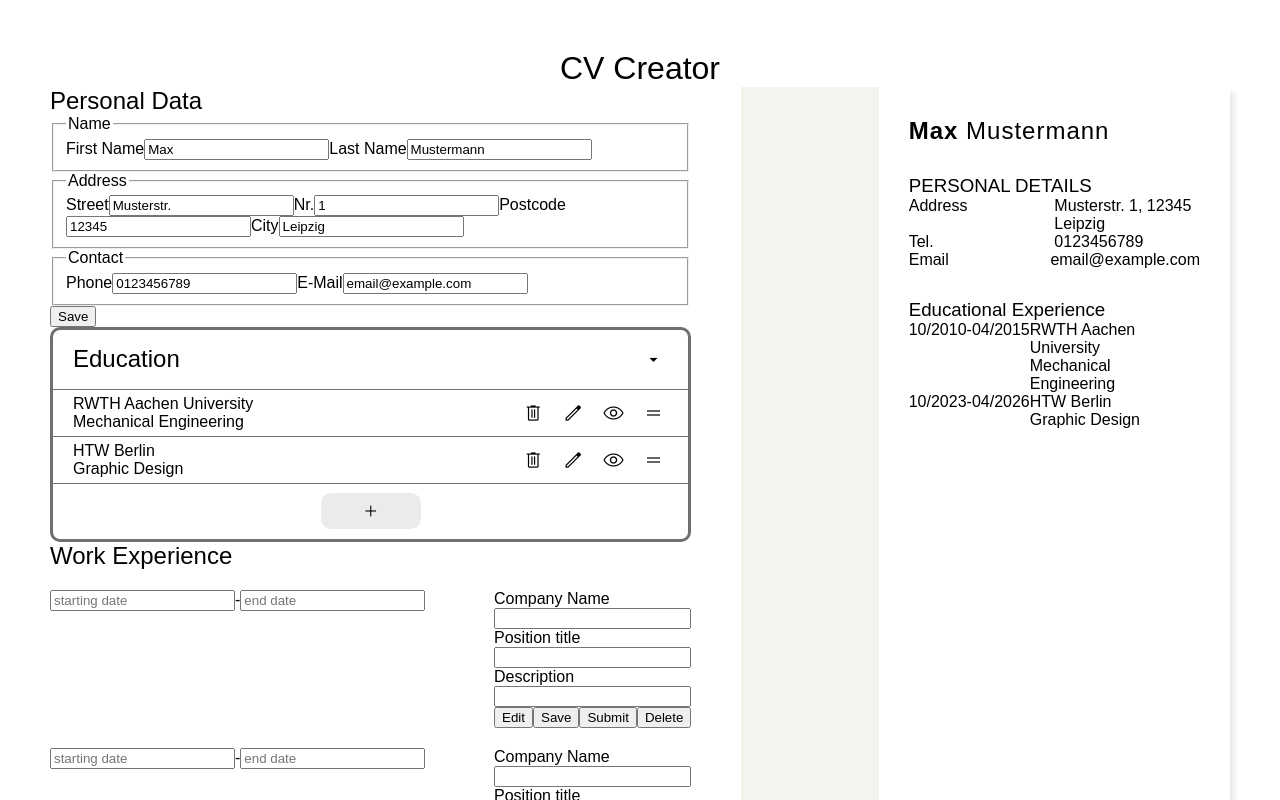
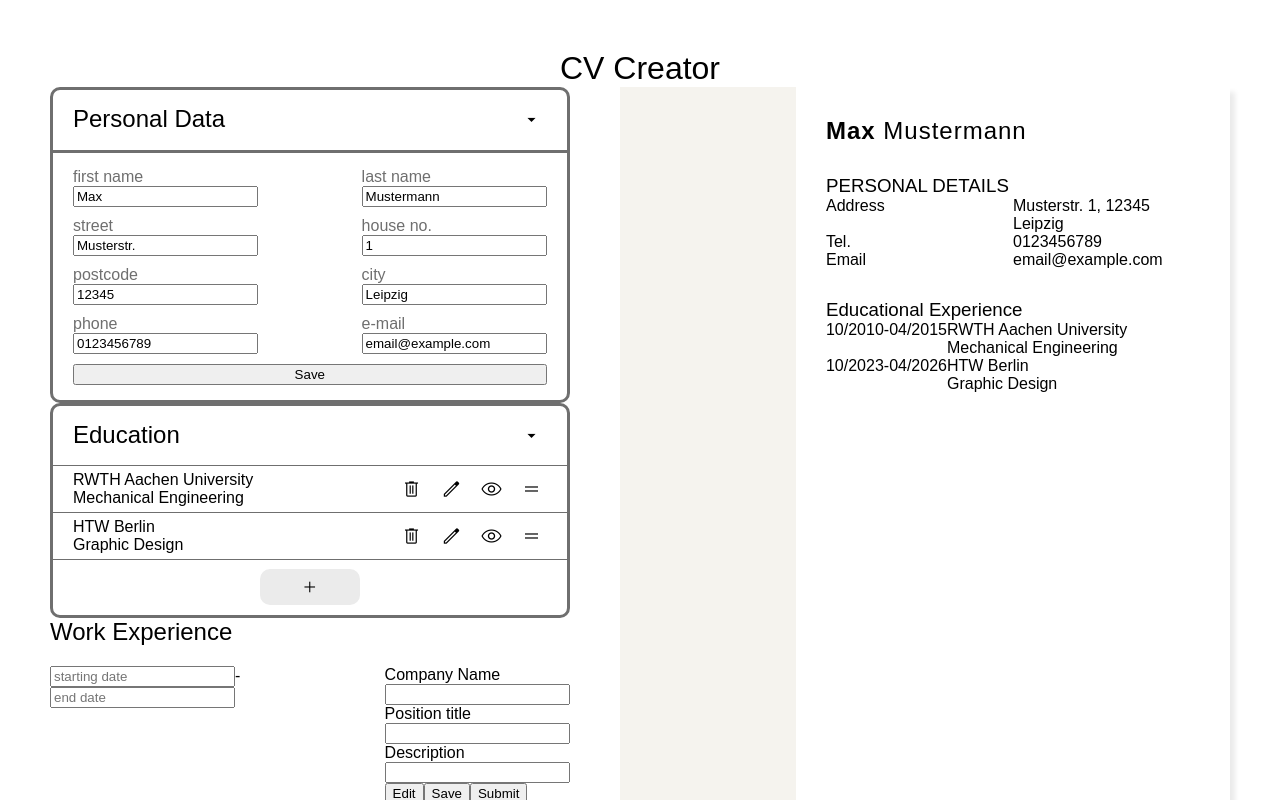
Before and after one commit to tln12/cv-project, a React (Vite) app: page / in a window 1280 px wide. Shown: the top 800 px of the page. Built offline with nearby package versions, Linux system fonts and the light colour scheme; a web font is replaced by a local one.

Commit message:
extract PDataForm; add styling to PDataForm

```diff
--- a/src/components/educational-experience/EExperienceControl.jsx
+++ b/src/components/educational-experience/EExperienceControl.jsx
@@ -98,7 +98,7 @@ export default function EExperienceControl(props) {
         <section id="ee-control">
             <h2 className='section-title'>
                 <span>Education</span>
-                <span className="material-symbols-outlined ">arrow_drop_down</span>
+                <button className="material-symbols-outlined ">arrow_drop_down</button>
             </h2>
             {content}
         </section>
--- /dev/null
+++ b/src/components/personal-data/PData.css
@@ -0,0 +1,40 @@
+* {
+    --padding-lr-control: 20px;
+    --padding-tb-list-control: 5px;
+    --padding-tb-form-control: 15px;
+    /* border all radius */
+    --bar-control: 10px;
+}
+#pd-control {
+    background-color: white;
+    display: flex;
+    flex-direction: column;
+    border-radius: var(--bar-control);
+    border: solid var(--side-font-color);
+}
+#pd-control .section-title{
+    padding: 15px var(--padding-lr-control);
+    display: flex;
+    justify-content: space-between;
+}
+#pd-control #pd-c-form {
+    padding: var(--padding-tb-form-control) var(--padding-lr-control);
+    display: flex;
+    flex-direction: column;
+    gap: 10px;
+    border-top: solid var(--side-font-color);
+}
+#pd-control #pd-c-form label>span{
+    color: var(--side-font-color);
+}
+#pd-control #pd-c-form div{
+    display: flex;
+    justify-content: space-between;
+}
+#pd-control #pd-c-form div label{
+    display: flex;
+    flex-direction: column;
+}
+#pd-control #pd-c-form >div label{
+    /* flex: 1; */
+}
--- a/src/components/personal-data/PDataControl.jsx
+++ b/src/components/personal-data/PDataControl.jsx
@@ -1,37 +1,67 @@
+import './PData.css';
 
-export default function PDataControl({ personalData, handleChange, handleEdit, handleSubmit}) {
+function PDataForm({ personalData, handleChange, handleEdit, handleSubmit }) {
     return(
-        <div id='pd'>
-            <h2>Personal Data</h2>
-            <form className='pd-entry' onSubmit={handleSubmit}>
-                <fieldset>
-                    <legend>Name</legend>
-                    <label htmlFor='first-name'>First Name</label>
+    <form id='pd-c-form' onSubmit={handleSubmit}>
+        <div id="pd-c-full-name">
+            <label htmlFor='first-name'>
+                <span>first name</span>
                 <input id='first-name' onChange={handleChange} value={personalData.firstName}></input>
-                    <label htmlFor='last-name'>Last Name</label>
+            </label>
+            <label htmlFor='last-name'>
+                <span>last name</span>
                 <input id='last-name' onChange={handleChange} value={personalData.lastName}></input>
-                </fieldset>
-                <fieldset>
-                    <legend htmlFor="address">Address</legend>
-                    <label htmlFor='street'>Street</label>
+            </label>
+        </div>
+        <div>
+            <label htmlFor='street'>
+                <span>street</span>
                 <input id="street" onChange={handleChange} value={personalData.street}></input>
-                    <label htmlFor='house-nr'>Nr.</label>
+            </label>
+            <label htmlFor='house-nr'>
+                <span>house no.</span>
                 <input id="house-nr" onChange={handleChange} value={personalData.houseNr}></input>
-                    <label htmlFor='postcode'>Postcode</label>
+            </label>
+        </div>
+        <div>
+            <label htmlFor='postcode'>
+                <span>postcode</span>
                 <input id='postcode' onChange={handleChange} value={personalData.postcode}></input>
-                    <label htmlFor='city'>City</label>
+            </label>
+            <label htmlFor='city'>
+                <span>city</span>
                 <input id='city' onChange={handleChange} value={personalData.city}></input>
-                </fieldset>
-                <fieldset>
-                    <legend>Contact</legend>
-                    <label htmlFor='phone'>Phone</label>
+            </label>
+        </div>
+        <div>
+            <label htmlFor='phone'>
+                <span>phone</span>
                 <input id='phone' onChange={handleChange} value={personalData.phone}></input>
-                    <label htmlFor='email'>E-Mail</label>
+            </label>
+            <label htmlFor='email'>
+                <span>e-mail</span>
                 <input id='email' onChange={handleChange} value={personalData.email}></input>
-                </fieldset>
+            </label>
+        </div>
         <button id='edit' type="button" onClick={handleEdit} hidden>Edit</button>
         <button id="save" type='submit'>Save</button>
     </form>
-        </div>
     );
 }
+
+export default function PDataControl({ personalData, handleChange, handleEdit, handleSubmit }) {
+    return(
+        <section id='pd-control'>
+            <h2 className="section-title">
+                <span>Personal Data</span>
+                <button className="material-symbols-outlined ">arrow_drop_down</button>
+            </h2>
+            <PDataForm
+                personalData={personalData}
+                handleChange={handleChange}
+                handleEdit={handleEdit}
+                handleSubmit={handleSubmit}
+            />
+        </section>
+    );
+}
```
Lines whose indentation alone changed are shown as unchanged.
